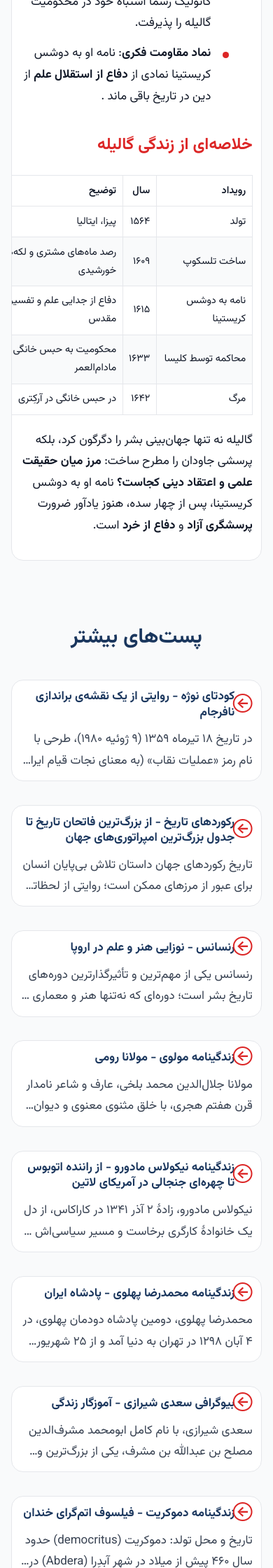
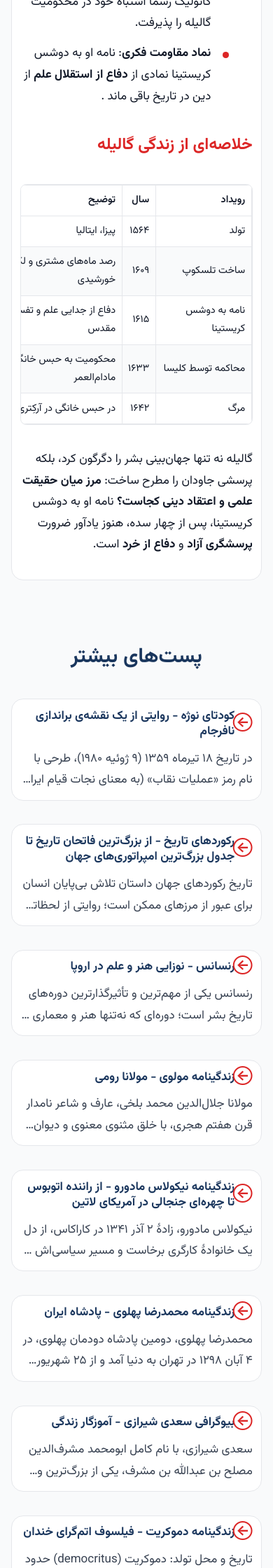
Before and after one commit to darkblog/darkblog.github.io, a Jekyll site: the page built from _posts/2025-7-5-68.md, in a window 390 px wide. Shown: the part 2022-4262 px from the top of the page at 70% size. Built offline with Jekyll 4.4.1, drawn with Linux system fonts in a browser that asks for light colours.

Commit message:
Update post.html

```diff
--- a/_layouts/post.html
+++ b/_layouts/post.html
@@ -435,13 +435,11 @@
             margin: var(--spacing-lg) 0;
         }
 
-        .article-content .table-container {
+        .table-wrapper {
             margin: var(--spacing-lg) 0;
             border: 1px solid var(--color-border);
             border-radius: var(--radius-sm);
-            overflow: hidden;
-            position: relative;
-            overflow-x: auto;
+            overflow: auto;
             -webkit-overflow-scrolling: touch;
         }
 
@@ -582,7 +580,7 @@
                 font-size: var(--font-size-lg);
             }
 
-            .article-content .table-container {
+            .table-wrapper {
                 border-radius: var(--radius-sm);
             }
 
@@ -629,7 +627,7 @@
                 font-size: var(--font-size-xl);
             }
 
-            .article-content .table-container {
+            .table-wrapper {
                 border: 1px solid var(--color-border);
                 border-radius: var(--radius-sm);
             }
@@ -702,7 +700,7 @@
                 border: 1px solid var(--color-border);
             }
 
-            .article-content .table-container {
+            .table-wrapper {
                 border: 1px solid #000000;
             }
 
@@ -754,7 +752,7 @@
                 <article class="article-container">
                     <h1 class="article-title" itemprop="headline">{{ page.title }}</h1>
                     <div class="article-content" itemprop="articleBody">
-                        {{ content }}
+                        {{ content | replace: '<table>', '<div class="table-wrapper"><table>' | replace: '</table>', '</table></div>' }}
                     </div>
                 </article>
 
```
